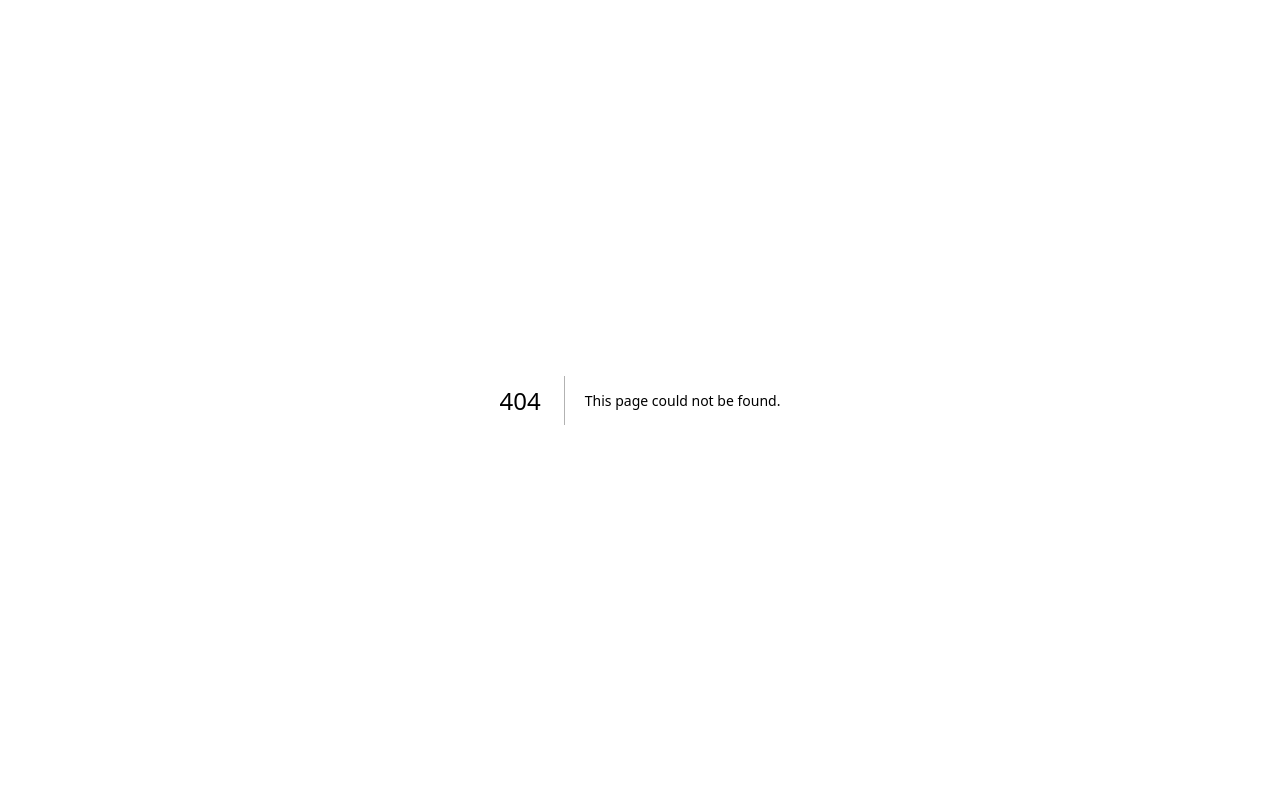
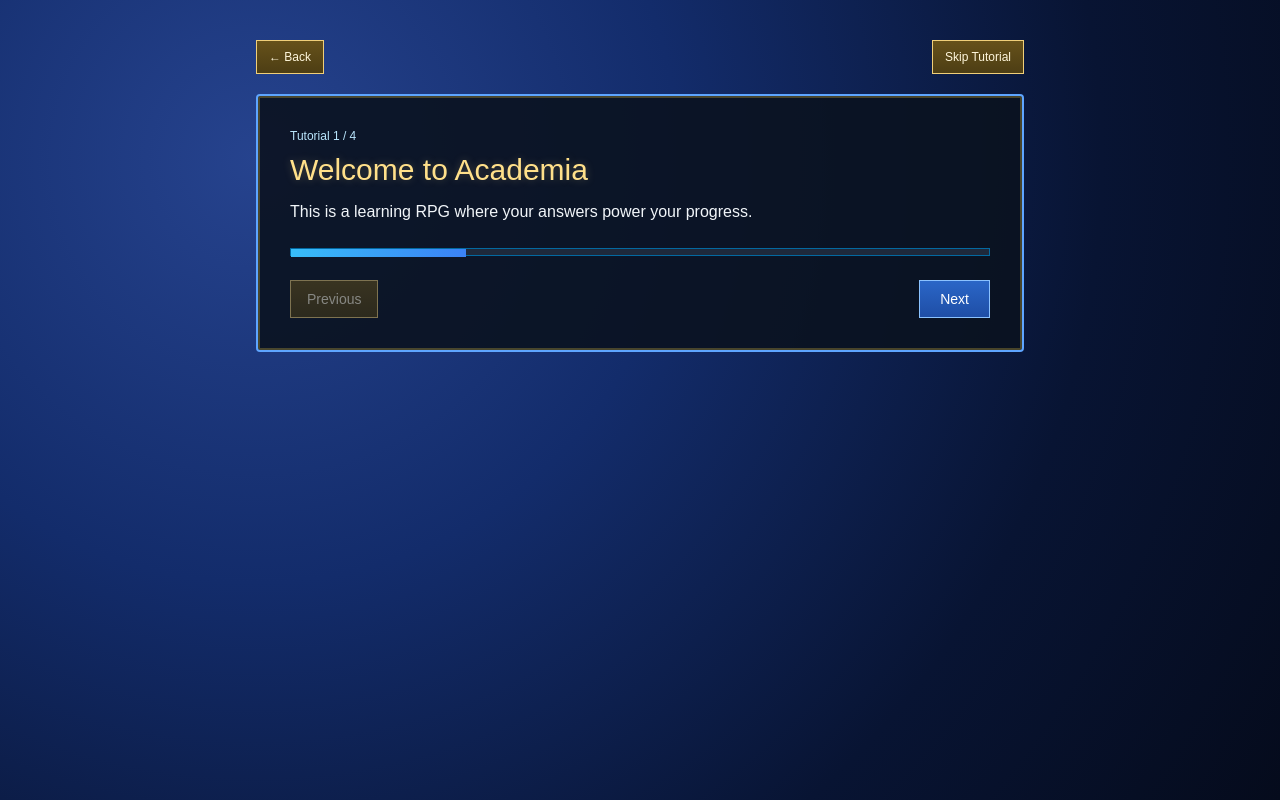
Before and after one commit to dadhalekanchan-stack/gamee, a Next.js app in the folder client/: page /tutorial in a window 1280 px wide. Before the commit this address had no page. Built offline with nearby package versions, Linux system fonts and the light colour scheme; no server answers.

Commit message:
feat: add onboarding tutorial, back navigation, and answer feedback UX

```diff
--- a/client/src/app/dashboard/page.js
+++ b/client/src/app/dashboard/page.js
@@ -5,6 +5,7 @@ import { useRouter } from 'next/navigation'
 import Providers from '../providers'
 import Dashboard from '../../components/Dashboard'
 import { usePlayer } from '../../hooks/usePlayer'
+import { isOnboardingDone } from '../../lib/onboarding'
 
 function DashboardBody() {
   const router = useRouter()
@@ -12,6 +13,10 @@ function DashboardBody() {
 
   useEffect(() => {
     if (!isLoaded) return
+    if (!isOnboardingDone()) {
+      router.replace('/tutorial?from=dashboard')
+      return
+    }
     if (!token) router.replace('/login')
     else if (!selectedStandard) router.replace('/select-region')
   }, [token, isLoaded, selectedStandard, router])
--- a/client/src/app/login/page.js
+++ b/client/src/app/login/page.js
@@ -4,16 +4,29 @@ import { useEffect } from 'react'
 import { useRouter } from 'next/navigation'
 import Providers from '../providers'
 import LoginForm from '../../components/LoginForm'
+import BackButton from '../../components/BackButton'
+import { isOnboardingDone } from '../../lib/onboarding'
 
 function LoginPageBody() {
   const router = useRouter()
 
   useEffect(() => {
+    if (!isOnboardingDone()) {
+      router.replace('/tutorial')
+      return
+    }
     const token = localStorage.getItem('academia_token')
     if (token) router.replace('/dashboard')
   }, [router])
 
-  return <LoginForm />
+  return (
+    <div>
+      <div className="px-4 pt-4">
+        <BackButton fallback="/" label="Home" />
+      </div>
+      <LoginForm />
+    </div>
+  )
 }
 
 export default function LoginPage() {
--- a/client/src/app/page.js
+++ b/client/src/app/page.js
@@ -2,11 +2,16 @@
 
 import { useEffect } from 'react'
 import { useRouter } from 'next/navigation'
+import { isOnboardingDone } from '../lib/onboarding'
 
 export default function HomePage() {
   const router = useRouter()
 
   useEffect(() => {
+    if (!isOnboardingDone()) {
+      router.replace('/tutorial')
+      return
+    }
     const token = localStorage.getItem('academia_token')
     if (token) router.replace('/dashboard')
     else router.replace('/login')
--- a/client/src/app/register/page.js
+++ b/client/src/app/register/page.js
@@ -4,16 +4,29 @@ import { useEffect } from 'react'
 import { useRouter } from 'next/navigation'
 import Providers from '../providers'
 import RegisterForm from '../../components/RegisterForm'
+import BackButton from '../../components/BackButton'
+import { isOnboardingDone } from '../../lib/onboarding'
 
 function RegisterPageBody() {
   const router = useRouter()
 
   useEffect(() => {
+    if (!isOnboardingDone()) {
+      router.replace('/tutorial')
+      return
+    }
     const token = localStorage.getItem('academia_token')
     if (token) router.replace('/dashboard')
   }, [router])
 
-  return <RegisterForm />
+  return (
+    <div>
+      <div className="px-4 pt-4">
+        <BackButton fallback="/login" label="Login" />
+      </div>
+      <RegisterForm />
+    </div>
+  )
 }
 
 export default function RegisterPage() {
--- a/client/src/app/select-region/page.js
+++ b/client/src/app/select-region/page.js
@@ -4,6 +4,8 @@ import { useEffect } from 'react'
 import { useRouter } from 'next/navigation'
 import Providers from '../providers'
 import { usePlayer } from '../../hooks/usePlayer'
+import BackButton from '../../components/BackButton'
+import { isOnboardingDone } from '../../lib/onboarding'
 
 const STANDARD_REGIONS = [
   { standard: 'Std 6', region: 'Region A' },
@@ -21,6 +23,10 @@ function SelectRegionBody() {
 
   useEffect(() => {
     if (!isLoaded) return
+    if (!isOnboardingDone()) {
+      router.replace('/tutorial')
+      return
+    }
     if (!token) router.replace('/login')
     else if (selectedStandard) router.replace('/dashboard')
   }, [token, isLoaded, selectedStandard, router])
@@ -40,6 +46,9 @@ function SelectRegionBody() {
 
   return (
     <div className="min-h-screen p-6">
+      <div className="mb-4">
+        <BackButton fallback="/login" label="Login" />
+      </div>
       <h1 className="academy-title text-lg mb-4">Select Your Standard Region (Required)</h1>
       <p className="text-xs text-slate-200 mb-6">Only PCM is active for now. Other streams are visible as coming soon.</p>
       <div className="grid md:grid-cols-2 xl:grid-cols-3 gap-4">
--- /dev/null
+++ b/client/src/app/tutorial/page.js
@@ -0,0 +1,106 @@
+'use client'
+
+import { useMemo, useState } from 'react'
+import { useRouter, useSearchParams } from 'next/navigation'
+import Providers from '../providers'
+import BackButton from '../../components/BackButton'
+import { markOnboardingDone } from '../../lib/onboarding'
+
+const STEPS = [
+  {
+    title: 'Welcome to Academia',
+    body: 'This is a learning RPG where your answers power your progress.',
+  },
+  {
+    title: 'How to Start',
+    body: 'Login, select your standard/region, then press PLAY on dashboard.',
+  },
+  {
+    title: 'How to Answer',
+    body: 'In battle, choose one option. You instantly see correct/incorrect feedback before continuing.',
+  },
+  {
+    title: 'Scoring & Progress',
+    body: 'Correct answers give EXP and levels. Wrong answers reduce HP. Gym wins unlock badges.',
+  },
+]
+
+function TutorialBody() {
+  const router = useRouter()
+  const searchParams = useSearchParams()
+  const [step, setStep] = useState(0)
+
+  const from = searchParams.get('from')
+  const returnTo = useMemo(() => {
+    if (from === 'dashboard') return '/dashboard'
+    const token = typeof window !== 'undefined' ? window.localStorage.getItem('academia_token') : null
+    return token ? '/dashboard' : '/login'
+  }, [from])
+
+  const complete = () => {
+    markOnboardingDone()
+    router.push(returnTo)
+  }
+
+  return (
+    <div className="min-h-screen p-6 md:p-10 text-slate-100 bg-[radial-gradient(circle_at_20%_20%,#26438e_0%,#132c6b_35%,#081433_70%,#050b1c_100%)]">
+      <div className="max-w-3xl mx-auto">
+        <div className="mb-5 flex items-center justify-between gap-3">
+          <BackButton fallback={returnTo} label="Back" />
+          <button className="academy-btn-secondary px-3 py-2 text-xs" onClick={complete} style={{ fontFamily: 'Arial, sans-serif' }}>
+            Skip Tutorial
+          </button>
+        </div>
+
+        <div className="academy-panel rounded p-6 md:p-8">
+          <p className="text-xs text-sky-200 mb-2" style={{ fontFamily: 'Arial, sans-serif' }}>
+            Tutorial {step + 1} / {STEPS.length}
+          </p>
+          <h1 className="academy-title text-2xl md:text-3xl mb-3" style={{ fontFamily: 'Arial, sans-serif' }}>
+            {STEPS[step].title}
+          </h1>
+          <p className="text-sm md:text-base text-slate-100 mb-6" style={{ fontFamily: 'Arial, sans-serif' }}>
+            {STEPS[step].body}
+          </p>
+
+          <div className="w-full h-2 bg-slate-800 border border-sky-700 mb-6">
+            <div className="h-2 bg-gradient-to-r from-sky-400 to-blue-500" style={{ width: `${((step + 1) / STEPS.length) * 100}%` }} />
+          </div>
+
+          <div className="flex items-center justify-between gap-3">
+            <button
+              className="academy-btn-secondary px-4 py-2 text-sm disabled:opacity-50"
+              onClick={() => setStep((s) => Math.max(0, s - 1))}
+              disabled={step === 0}
+              style={{ fontFamily: 'Arial, sans-serif' }}
+            >
+              Previous
+            </button>
+
+            {step < STEPS.length - 1 ? (
+              <button
+                className="academy-btn-primary px-5 py-2 text-sm"
+                onClick={() => setStep((s) => Math.min(STEPS.length - 1, s + 1))}
+                style={{ fontFamily: 'Arial, sans-serif' }}
+              >
+                Next
+              </button>
+            ) : (
+              <button className="academy-btn-primary px-5 py-2 text-sm" onClick={complete} style={{ fontFamily: 'Arial, sans-serif' }}>
+                Finish
+              </button>
+            )}
+          </div>
+        </div>
+      </div>
+    </div>
+  )
+}
+
+export default function TutorialPage() {
+  return (
+    <Providers>
+      <TutorialBody />
+    </Providers>
+  )
+}
--- /dev/null
+++ b/client/src/components/BackButton.jsx
@@ -0,0 +1,26 @@
+'use client'
+
+import { useRouter } from 'next/navigation'
+
+export default function BackButton({ fallback = '/', label = 'Back' }) {
+  const router = useRouter()
+
+  const goBack = () => {
+    if (typeof window !== 'undefined' && window.history.length > 1) {
+      router.back()
+      return
+    }
+    router.push(fallback)
+  }
+
+  return (
+    <button
+      type="button"
+      onClick={goBack}
+      className="academy-btn-secondary px-3 py-2 text-xs"
+      style={{ fontFamily: 'Arial, sans-serif' }}
+    >
+      ← {label}
+    </button>
+  )
+}
--- a/client/src/components/Dashboard.jsx
+++ b/client/src/components/Dashboard.jsx
@@ -6,6 +6,7 @@ import { getBadges } from '../lib/api'
 import { usePlayer } from '../hooks/usePlayer'
 import { LEVEL_THRESHOLDS } from '../game/constants'
 import GameWrapper from './GameWrapper'
+import BackButton from './BackButton'
 
 export default function Dashboard() {
   const router = useRouter()
@@ -34,6 +35,9 @@ export default function Dashboard() {
   return (
     <div className="min-h-screen text-slate-100 bg-[radial-gradient(circle_at_20%_20%,#26438e_0%,#132c6b_35%,#081433_70%,#050b1c_100%)]">
       <div className="max-w-6xl mx-auto px-4 py-8 md:py-12">
+        <div className="mb-4">
+          <BackButton fallback="/" label="Home" />
+        </div>
         <div className="rounded-xl border border-sky-500/60 bg-slate-950/45 backdrop-blur-sm p-6 md:p-8 shadow-[0_0_0_2px_rgba(125,211,252,0.15)_inset]">
           <div className="flex flex-col md:flex-row md:items-end md:justify-between gap-4 mb-6">
             <div>
@@ -88,6 +92,13 @@ export default function Dashboard() {
             <button
               className="academy-btn-secondary px-6 py-4 text-2xl"
               style={{ fontFamily: 'Arial, sans-serif' }}
+              onClick={() => router.push('/tutorial?from=dashboard')}
+            >
+              Help / Tutorial
+            </button>
+            <button
+              className="academy-btn-secondary px-6 py-4 text-2xl"
+              style={{ fontFamily: 'Arial, sans-serif' }}
               onClick={() => {
                 logout()
                 router.push('/login')
--- a/client/src/game/BattleScene.js
+++ b/client/src/game/BattleScene.js
@@ -13,6 +13,7 @@ export class BattleScene extends Phaser.Scene {
     this.answered = false
     this.selectedBtnIdx = 0
     this.buttons = []
+    this.feedbackLocked = false
   }
 
   create() {
@@ -145,7 +146,7 @@ export class BattleScene extends Phaser.Scene {
         if (!this.answered) bg.setFillStyle(idx === this.selectedBtnIdx ? 0x17406d : 0x102846)
       })
       bg.on('pointerdown', () => {
-        if (!this.answered) {
+        if (!this.answered && !this.feedbackLocked) {
           this.answered = true
           this.submitAnswer(idx, bg)
         }
@@ -159,7 +160,7 @@ export class BattleScene extends Phaser.Scene {
     this.input.keyboard.on('keydown-UP', () => this.navigateButtons(-2))
     this.input.keyboard.on('keydown-DOWN', () => this.navigateButtons(2))
     this.input.keyboard.on('keydown-ENTER', () => {
-      if (!this.answered) {
+      if (!this.answered && !this.feedbackLocked) {
         this.answered = true
         this.submitAnswer(this.selectedBtnIdx, this.buttons[this.selectedBtnIdx].bg)
       }
@@ -226,7 +227,7 @@ export class BattleScene extends Phaser.Scene {
           return
         }
         if (result.body.correct) this.onCorrectAnswer(result.body, buttonRef)
-        else this.onWrongAnswer(buttonRef)
+        else this.onWrongAnswer(result.body, selectedIdx, buttonRef)
       })
       .catch(() => {
         if (!this.scene.isActive()) return
@@ -236,6 +237,7 @@ export class BattleScene extends Phaser.Scene {
   }
 
   onCorrectAnswer(result, buttonRef) {
+    this.feedbackLocked = true
     buttonRef.setFillStyle(0x22bb55).setStrokeStyle(3, 0x55ff88)
     this.cameras.main.flash(180, 130, 255, 130)
     this.add.circle(buttonRef.x, buttonRef.y, 26, 0x79f2a1, 0.45).setDepth(6)
@@ -270,11 +272,43 @@ export class BattleScene extends Phaser.Scene {
     window.dispatchEvent(
       new CustomEvent('academia:expUpdate', { detail: { exp: result.new_exp, level: result.new_level } }),
     )
-    this.time.delayedCall(2500, () => this.returnToWorld(true))
+    this.showContinueButton(() => this.returnToWorld(true))
   }
 
-  onWrongAnswer(buttonRef) {
+  onWrongAnswer(result, selectedIdx, buttonRef) {
+    this.feedbackLocked = true
     buttonRef.setFillStyle(0xbb2222).setStrokeStyle(3, 0xff5555)
+    const correctIdx = Number(result?.correct_idx)
+    if (Number.isInteger(correctIdx) && this.buttons[correctIdx]) {
+      const correctBtn = this.buttons[correctIdx].bg
+      if (correctIdx !== selectedIdx) {
+        correctBtn.setFillStyle(0x22bb55).setStrokeStyle(3, 0x55ff88)
+      }
+      this.add
+        .text(this.scale.width / 2, 300, `Correct answer: ${['A', 'B', 'C', 'D'][correctIdx]}`, {
+          fontFamily: 'Arial, sans-serif',
+          fontSize: '22px',
+          color: '#9be7a3',
+          stroke: '#000000',
+          strokeThickness: 5,
+        })
+        .setOrigin(0.5)
+    }
+
+    if (result?.explanation) {
+      this.add
+        .text(this.scale.width / 2, 328, result.explanation, {
+          fontFamily: 'Arial, sans-serif',
+          fontSize: '18px',
+          color: '#d6d6d6',
+          wordWrap: { width: 640 },
+          align: 'center',
+          stroke: '#000000',
+          strokeThickness: 4,
+        })
+        .setOrigin(0.5)
+    }
+
     this.cameras.main.shake(280, 0.02)
     this.cameras.main.flash(120, 255, 120, 120)
     this.add.circle(buttonRef.x, buttonRef.y, 24, 0xff6b6b, 0.38).setDepth(6)
@@ -292,9 +326,40 @@ export class BattleScene extends Phaser.Scene {
     const newHp = Math.max(0, currentHp - HP_DAMAGE)
     gameData.hp = newHp
     window.dispatchEvent(new CustomEvent('academia:hpUpdate', { detail: { hp: newHp } }))
-    this.time.delayedCall(2500, () => {
-      if (newHp <= 0) this.showGameOver()
-      else this.returnToWorld(true)
+    if (newHp <= 0) {
+      this.time.delayedCall(1200, () => this.showGameOver())
+      return
+    }
+    this.showContinueButton(() => this.returnToWorld(true))
+  }
+
+  showContinueButton(onContinue) {
+    const { width } = this.scale
+    const box = this.add
+      .rectangle(width / 2, 520, 220, 46, 0x1f4ea6)
+      .setStrokeStyle(2, 0x8bc2ff)
+      .setInteractive({ cursor: 'pointer' })
+      .setDepth(20)
+    this.add
+      .text(width / 2, 520, 'Continue', {
+        fontFamily: 'Arial, sans-serif',
+        fontSize: '24px',
+        color: '#ffffff',
+        stroke: '#000000',
+        strokeThickness: 4,
+      })
+      .setOrigin(0.5)
+      .setDepth(21)
+
+    const proceed = () => {
+      if (!this.scene.isActive()) return
+      box.disableInteractive()
+      onContinue()
+    }
+
+    box.on('pointerdown', proceed)
+    this.input.keyboard.once('keydown-ENTER', () => {
+      if (this.feedbackLocked) proceed()
     })
   }
 
--- /dev/null
+++ b/client/src/lib/onboarding.js
@@ -0,0 +1,13 @@
+const ONBOARDING_KEY = 'academia_onboarding_done'
+
+export function isOnboardingDone() {
+  if (typeof window === 'undefined') return false
+  return window.localStorage.getItem(ONBOARDING_KEY) === '1'
+}
+
+export function markOnboardingDone() {
+  if (typeof window === 'undefined') return
+  window.localStorage.setItem(ONBOARDING_KEY, '1')
+}
+
+export { ONBOARDING_KEY }
```
Also changed, not shown: 1 other file (tests, documents, lock files or other folders).
